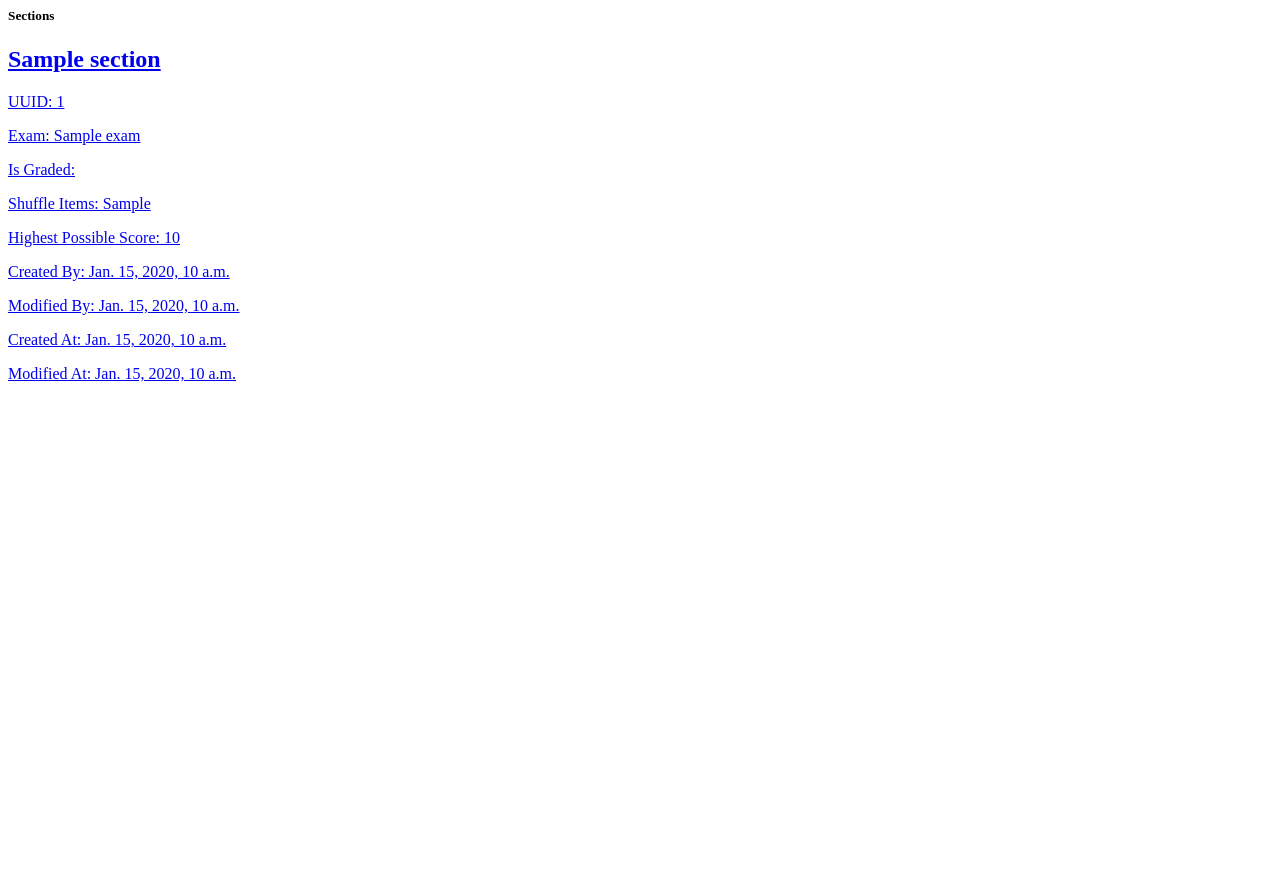
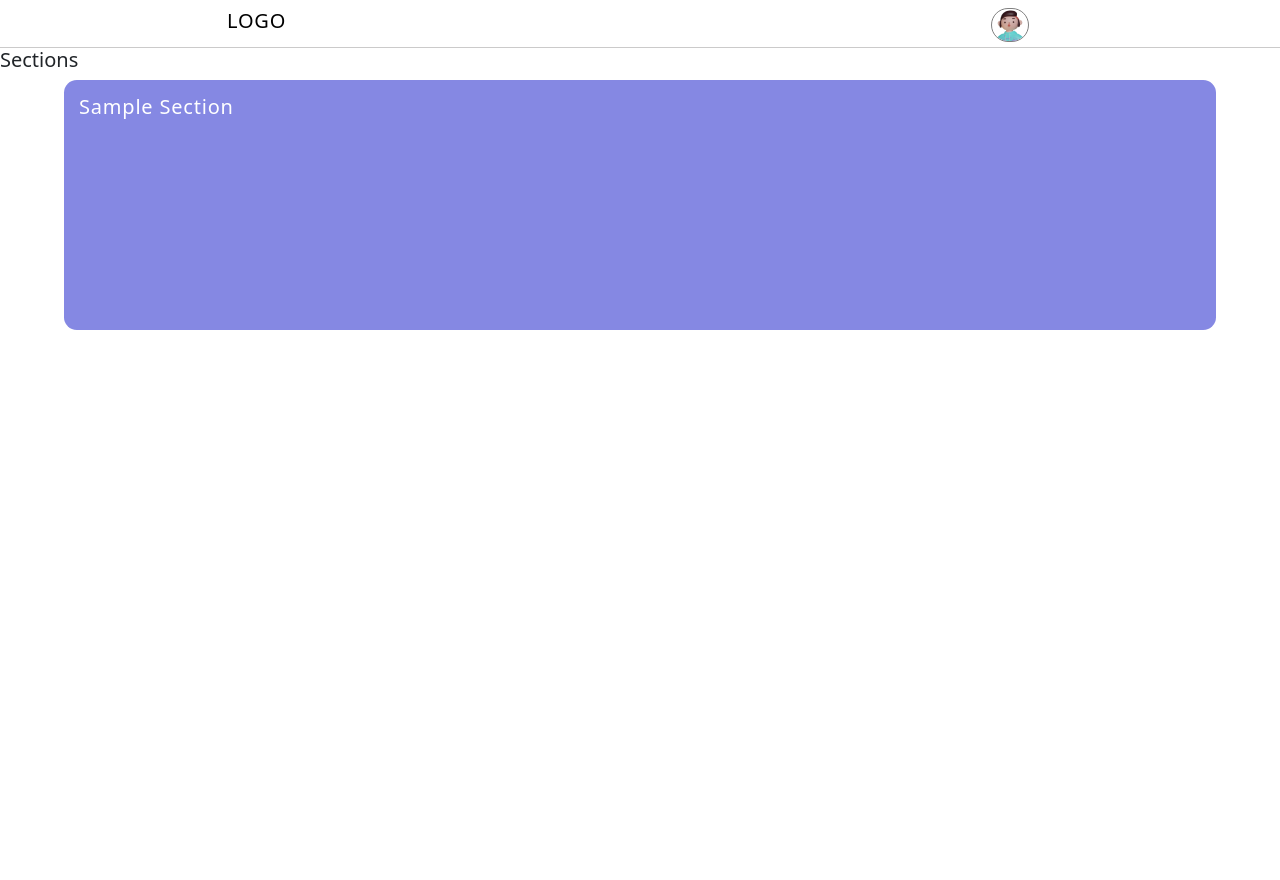
Before and after one commit to tmtgcoredev/ExamPH, a Django app: template templates/exams/sections.html in a window 1280 px wide. Before the commit the page ends 382 px from the top, so only its background shows below. Run offline with Django 5.2, Linux system fonts and the light colour scheme; the template is opened without the code that fills it: most values are stand-ins (such as "Sample title", 1, 10 or a date in 2020).

Commit message:
added styling to sections

```diff
--- a/templates/exams/sections.html
+++ b/templates/exams/sections.html
@@ -1,17 +1,13 @@
+{% extends 'base.html' %}
+{% load static %}
+{% block content %}
 <h5>Sections</h5>
-{% comment %} <div class="card-container-2 d-flex flex-row">
+<div class="container-3 d-flex flex-column">
     {% for section in sections_data %}
     <a href="{% url 'items' section.uuid %}">
-        {{ section }}
-    </a>
-    {% endfor %}
-</div> {% endcomment %}
-<div class="card-container-2 d-flex flex-row">
-    {% for section in sections_data %}
-    <a href="{% url 'items' section.uuid %}">
-        <div>
-            <h2>{{ section.title }}</h2>
-            <p>UUID: {{ section.uuid }}</p>
+        <div class="exam-card-2 mb-3">
+            <h5>{{ section.title }}</h5>
+            {% comment %} <p>UUID: {{ section.uuid }}</p>
             <p>Exam: {{ section.exam }}</p>
             <p>Is Graded: {{ section.is_graded }}</p>
             <p>Shuffle Items: {{ section.shuffle_items }}</p>
@@ -19,8 +15,9 @@
             <p>Created By: {{ section.created_by }}</p>
             <p>Modified By: {{ section.modified_by }}</p>
             <p>Created At: {{ section.created_at }}</p>
-            <p>Modified At: {{ section.modified_at }}</p>
+            <p>Modified At: {{ section.modified_at }}</p> {% endcomment %}
         </div>
     </a>
     {% endfor %}
 </div>
+{% endblock %}
```
